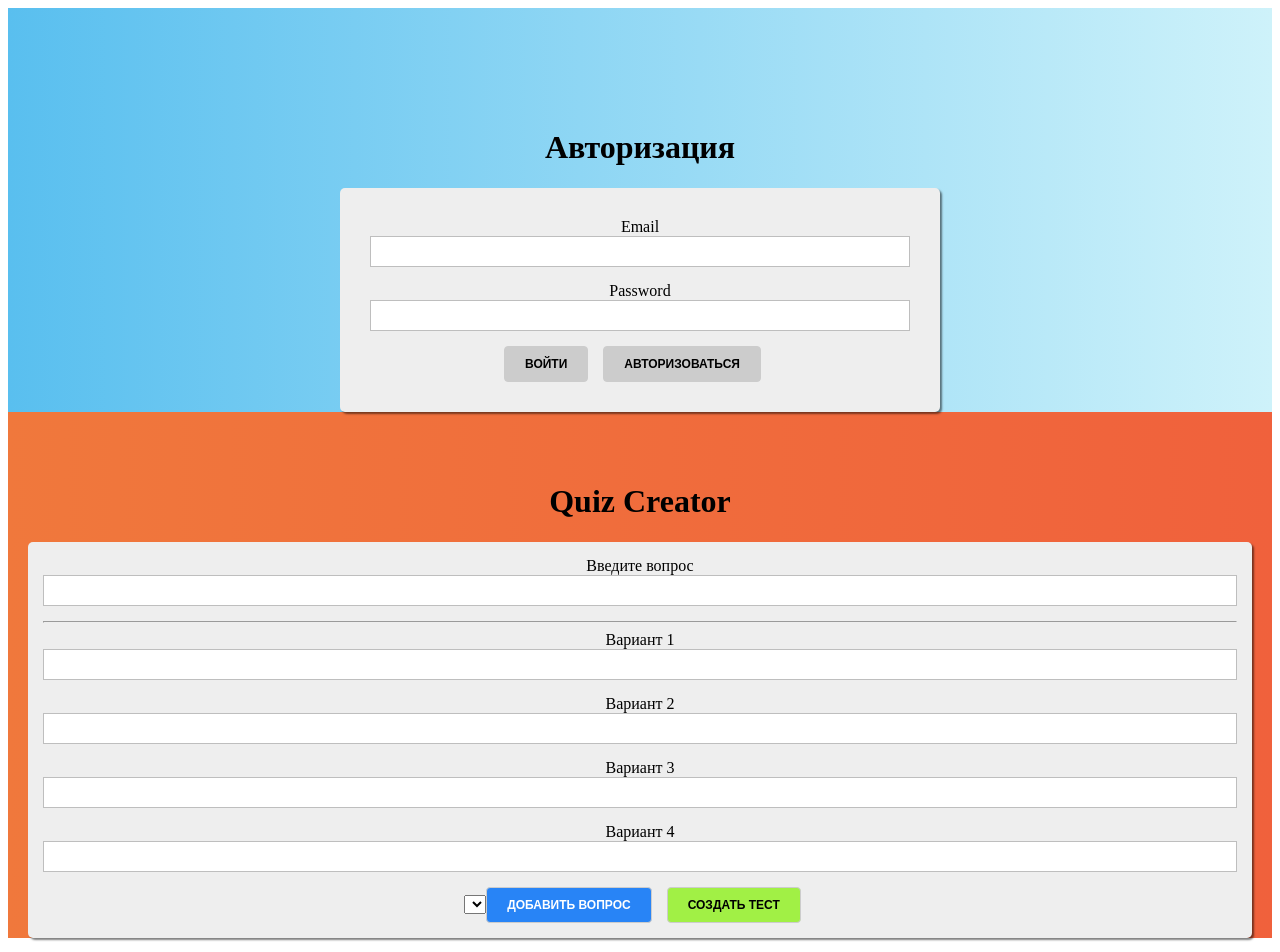
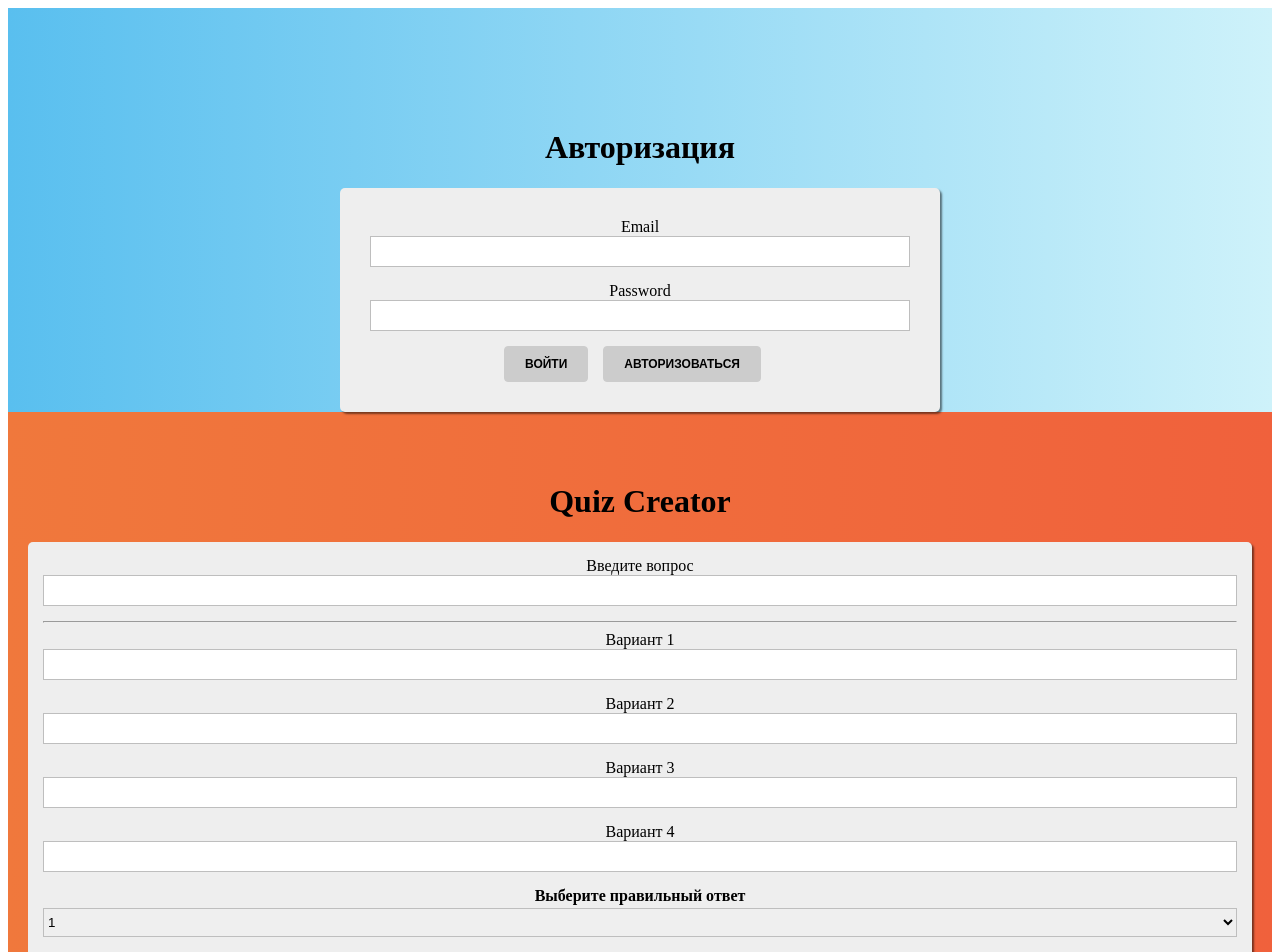
Before and after one commit to gshteynardt/form-validation, a React (Create React App) app: page / in a window 1280 px wide. Shown: the top 952 px of the page. Built offline with nearby package versions, Linux system fonts and the light colour scheme.

Commit message:
feat: добавить форму QuizCreator для создания вопросов и валидацию формы

```diff
--- a/src/UI/Button/Button.js
+++ b/src/UI/Button/Button.js
@@ -6,7 +6,7 @@ const Button = ({type, disabled, onClick, children}) => {
     classes.button,
     classes[type]
   ]
- console.log(cls)
+
   return (
     <button
       onClick={onClick}
--- /dev/null
+++ b/src/UI/Select/Select.css
@@ -0,0 +1,21 @@
+.select {
+	margin-bottom: 15px;
+}
+
+.select__label {
+	margin: 0 0 3px 0;
+	padding: 0;
+	font-weight: bold;
+	display: block;
+}
+
+.select__item {
+	display: block;
+	box-sizing: border-box;
+	border: 1px solid #bebebe;
+	margin: 0 0 5px;
+	height: 29px;
+	width: 100%;
+	outline: none;
+	transition: all 300ms ease-in-out;
+}
--- /dev/null
+++ b/src/UI/Select/Select.js
@@ -0,0 +1,30 @@
+import React from 'react';
+import './Select.css';
+
+export const Select = ({ label, value, onChange, options }) => {
+  const htmlFor = `${label}-${Math.random()}`
+
+  return(
+    <div className={'select'}>
+      <label
+        htmlFor={ htmlFor }
+        className={'select__label'}
+      > { label } </label>
+      <select
+        id={ htmlFor }
+        value={ value }
+        onChange={ onChange }
+        className={'select__item'}
+      >
+        { options.map((option, index) => (
+            <option
+              value={ option.value }
+              key={ option.value + index }
+            >
+              { option.text }
+            </option>
+          )) }
+      </select>
+    </div>
+  )
+}
--- a/src/containers/QuizCreator/QuizCreator.js
+++ b/src/containers/QuizCreator/QuizCreator.js
@@ -1,41 +1,56 @@
 import React, { useState } from 'react'
 import classes from './QuizCreator.module.css';
 import Button from "../../UI/Button/Button";
-import {createControl} from "../../form/formFramework";
+import {createControl, validate, validateForm} from "../../form/formFramework";
 import {Input} from "../../UI/Input/Input";
-import { Auxiliary } from '../../hock/Auxiliary/Auxiliary';
+import { Auxiliary } from '../../hocs/Auxiliary/Auxiliary';
+import {Select} from "../../UI/Select/Select";
 
+
+//создаем опции для input
 const createOptionControl = (number) => {
   return createControl({
     label: `Вариант ${number}`,
     error: 'Значение не может быть пустым',
     id: number,
-  }, {required: true})
+  }, { required: true })
 }
 
-const createFormControls = () => {
-  return {
+//создаем контролы формы, для определения валидности
+const createFormControls = () => ({
     question: createControl({
       label: 'Введите вопрос',
       error: 'Вопрос не может быть пустым',
-    }, {required: true}),
+    }, { required: true }),
     option1: createOptionControl(1),
     option2: createOptionControl(2),
     option3: createOptionControl(3),
     option4: createOptionControl(4),
-  }
-}
-
-const onChangeHandler = (value, controlName) => {
-
-}
+  });
 
 export const QuizCreator = () => {
 
   const [state, setState] = useState({
     quiz: [],
+    rightAnswerId: 1,
     formControls: createFormControls(),
   });
+
+  const [isFormValid, setIsFormValid] = useState(false);
+
+  const onChangeHandler = (value, controlName) => {
+    const formControlsTemp = {...state.formControls};
+    const control = formControlsTemp[controlName];
+
+    control.touched = true;
+    control.value = value;
+    control.validate = validate(control.value, control.validation);
+    setState(prevValue => ({...prevValue, formControlsTemp}));
+  }
+
+  const selectChangeHandler = (evt) => {
+    setState(prevValue => ({...prevValue, rightAnswerId: +evt.target.value}))
+  }
 
   const renderInputs = () => {
     return Object.keys(state.formControls).map((controlName, index) => {
@@ -55,6 +70,18 @@ export const QuizCreator = () => {
       </Auxiliary>
     });
   }
+
+  const select = <Select
+    label='Выберите правильный ответ'
+    value={state.rightAnswerId}
+    onChange={selectChangeHandler}
+    options={[
+      {text: 1, value: 1},
+      {text: 2, value: 2},
+      {text: 3, value: 3},
+      {text: 4, value: 4},
+    ]}
+  />;
 
   const submitHandler = (evt) => {
     evt.preventDefault();
@@ -77,7 +104,7 @@ export const QuizCreator = () => {
 
           {renderInputs()}
 
-          <select></select>
+          {select}
           <Button
             type='primary'
             onClick={addQuestionHandler}
--- a/src/form/formFramework.js
+++ b/src/form/formFramework.js
@@ -7,3 +7,27 @@ export const createControl = (config, validation) => {
     value: '',
   }
 }
+
+export const validate = (value, validation = null ) => {
+  if(!validation) return true;
+
+  let isValid = true;
+
+  if(validation.required) {
+    isValid = value.trim() !== '' && isValid;
+  }
+
+  return isValid;
+}
+
+export const validateForm = (formControls) => {
+  let isFormValid = true;
+
+  for (let control in formControls) {
+    if (formControls.hasOwnProperty(control)) {
+      isFormValid = formControls[control].valid && isFormValid;
+    }
+  }
+
+  return isFormValid;
+}
--- a/src/hock/Auxiliary/Auxiliary.js
+++ b/src/hocs/Auxiliary/Auxiliary.js
@@ -1 +1,3 @@
+import React from 'react';
+
 export const Auxiliary = (props) => props.children;
```
Also changed, not shown: src/containers/Quiz/Quiz.css (added, +13 -0 lines), src/containers/Quiz/Quiz.js (added, +12 -0 lines), src/hocs/Layout/Layout.css (added, +11 -0 lines), src/hocs/Layout/Layout.js (added, +16 -0 lines), src/components/ActiveQuiz/ActiveQuiz.css (added), src/components/ActiveQuiz/ActiveQuiz.js (added), 1 other file (tests, documents, lock files or other folders).
